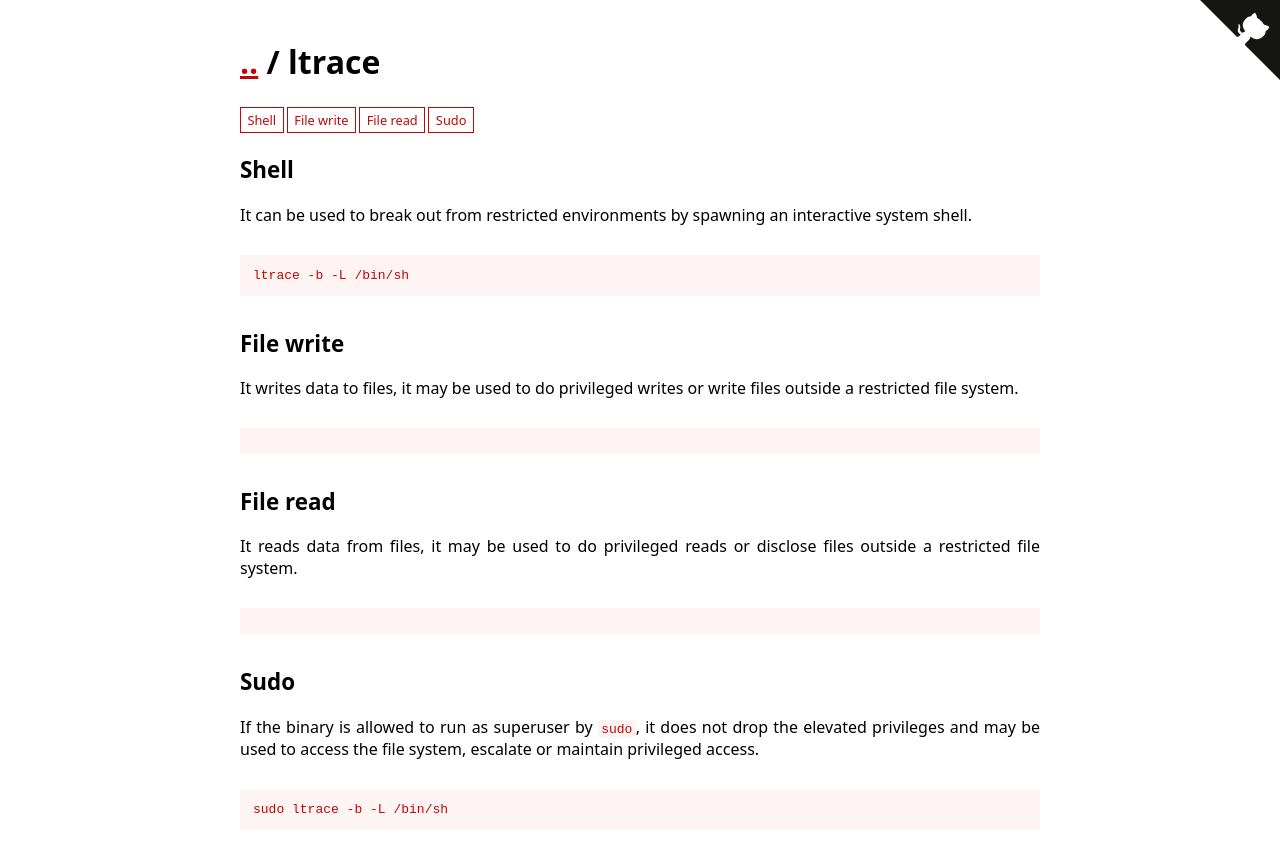
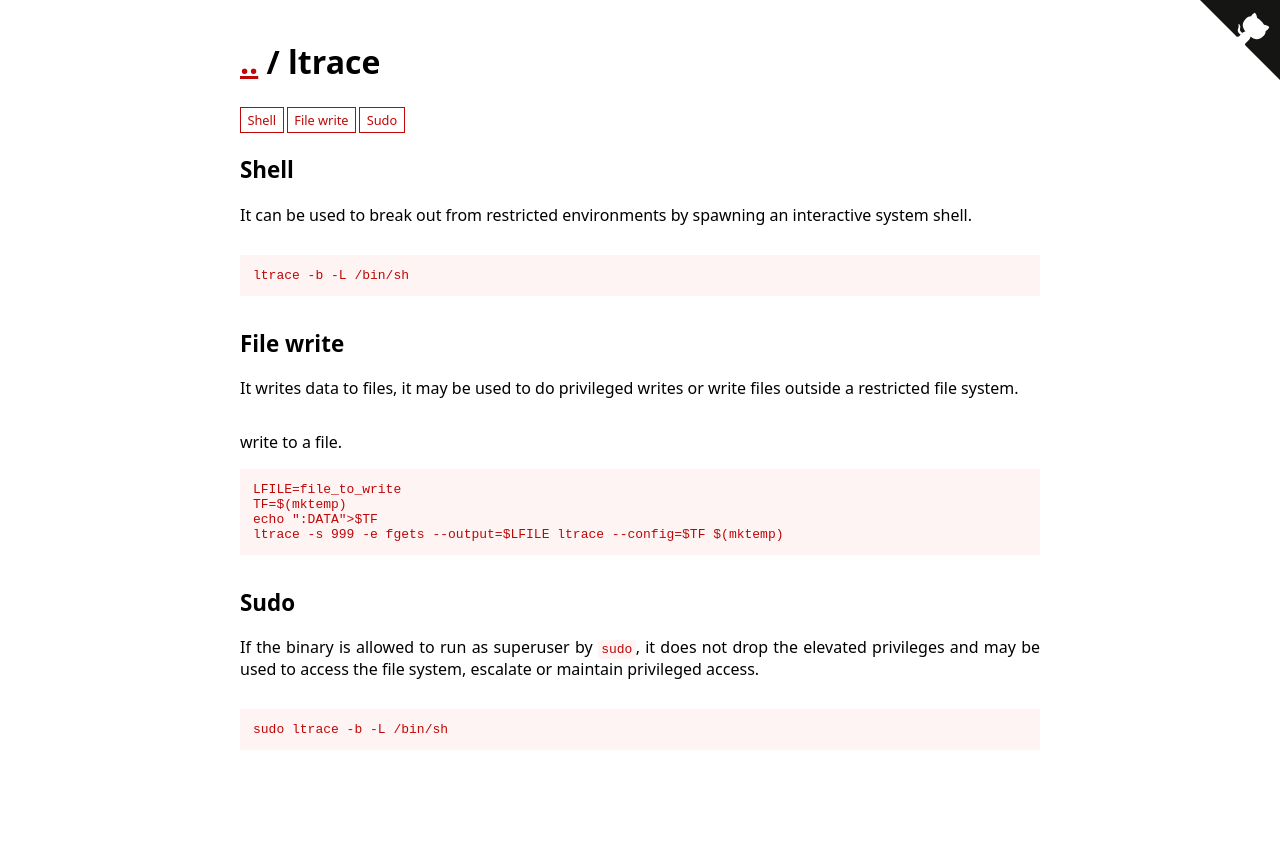
Before and after one commit to GTFOBins/GTFOBins.github.io, a Jekyll site: the page built from _gtfobins/ltrace.md, in a window 1280 px wide. Shown: the top 852 px of the page. Built offline with Jekyll 4.4.1, drawn with Linux system fonts in a browser that asks for light colours.

Commit message:
Update ltrace.md
add file-write

```diff
--- a/_gtfobins/ltrace.md
+++ b/_gtfobins/ltrace.md
@@ -1,15 +1,12 @@
 ---
 functions:
   file-write:
-    code: |
+    - description: write to a file.
+      code: |
         LFILE=file_to_write
-        WFILE=$(mktemp)
-        echo ":DATA">$WFILE
-        ltrace -s 999 -e fgets --output=$LFILE ltrace --config=$WFILE $(mktemp)
-  file-read:
-    code: |
-        LFILE=file_to_read
-        ltrace --config=$LFILE $(mktemp)
+        TF=$(mktemp)
+        echo ":DATA">$TF
+        ltrace -s 999 -e fgets --output=$LFILE ltrace --config=$TF $(mktemp)
   shell:
     - code: ltrace -b -L /bin/sh
   sudo:
```
